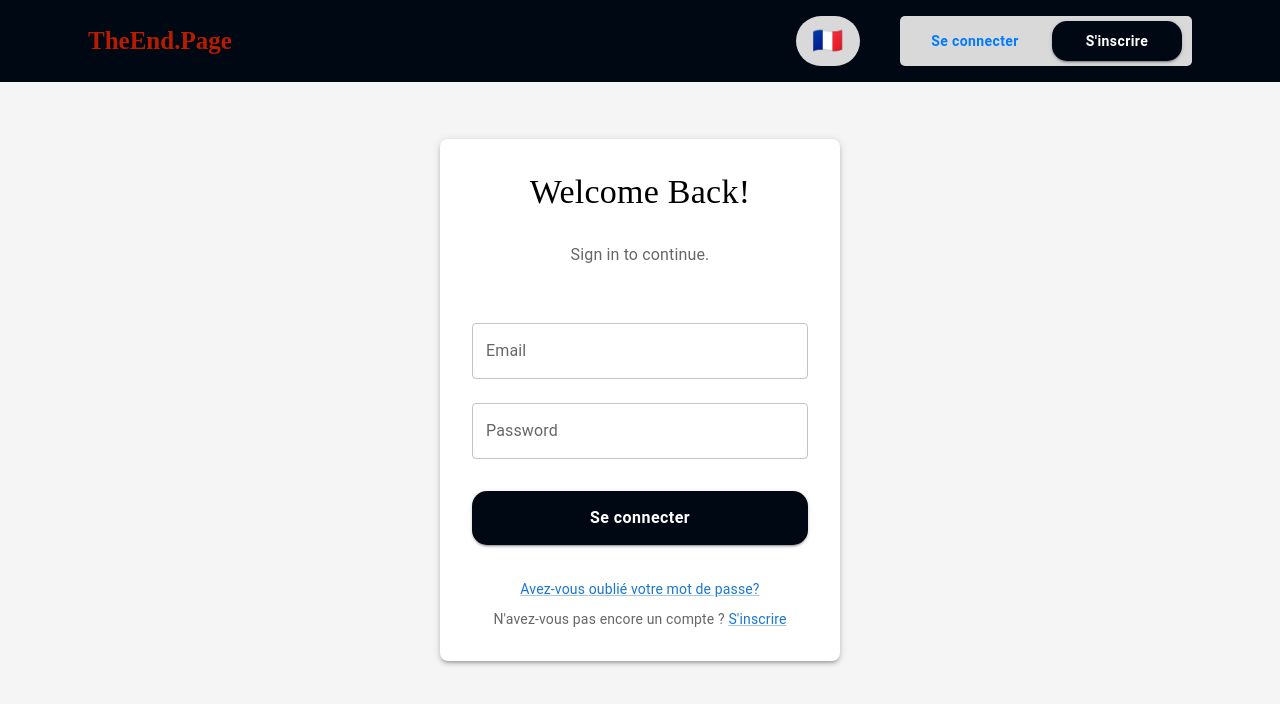
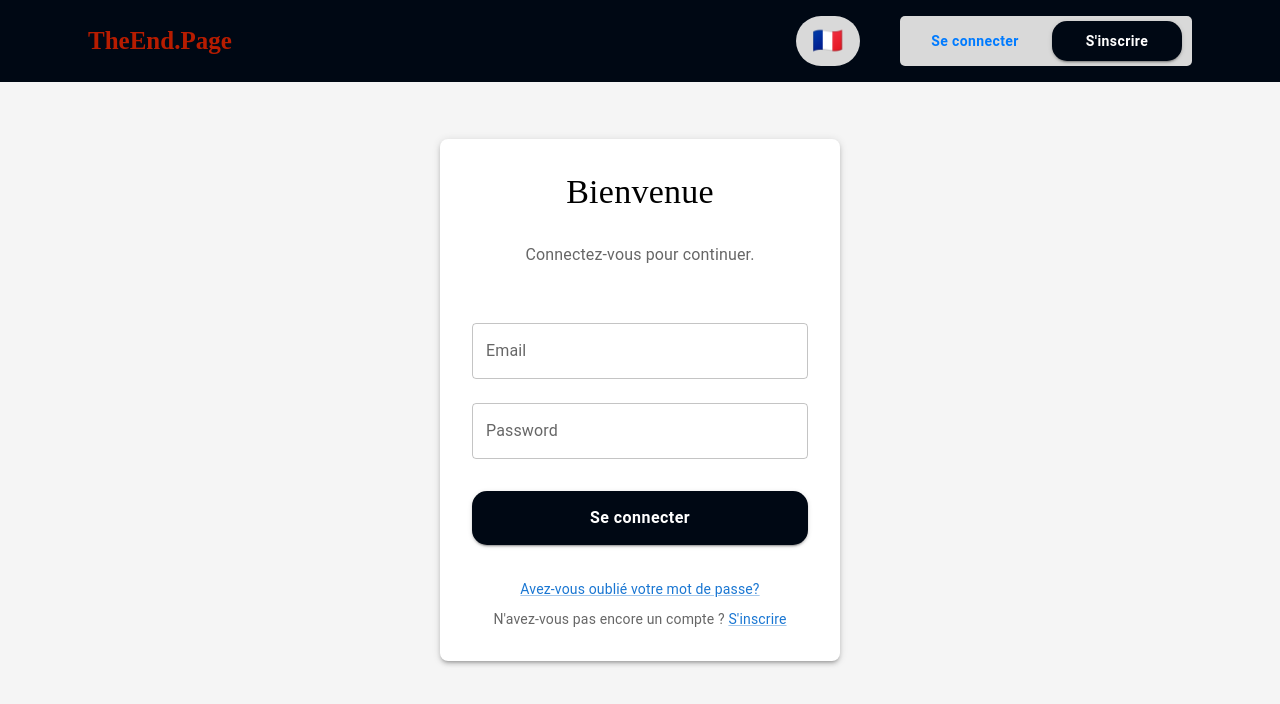
Before and after one commit to PsychoticHaha/WEBCUP-CODE-DJ, a Next.js app: page /login in a window 1280 px wide. Shown: the top 704 px of the page. Built offline with nearby package versions, Linux system fonts and the light colour scheme; a web font is replaced by a local one.

Commit message:
the end Page

```diff
--- a/pages/login.tsx
+++ b/pages/login.tsx
@@ -51,10 +51,10 @@ const Login: React.FC = () => {
         >
             <StyledPaper sx={{ boxShadow: 3, borderRadius: 2 }}>
                 <Typography variant="h4" align="center" gutterBottom color="black">
-                    Welcome Back!
+                    Bienvenue
                 </Typography>
                 <Typography variant="subtitle1" align="center" color="textSecondary" gutterBottom>
-                    Sign in to continue.
+                    Connectez-vous pour continuer.
                 </Typography>
                 <Box component="form" onSubmit={handleSubmit(onSubmit)} sx={{ mt: 2 }}>
                     <TextField
```
